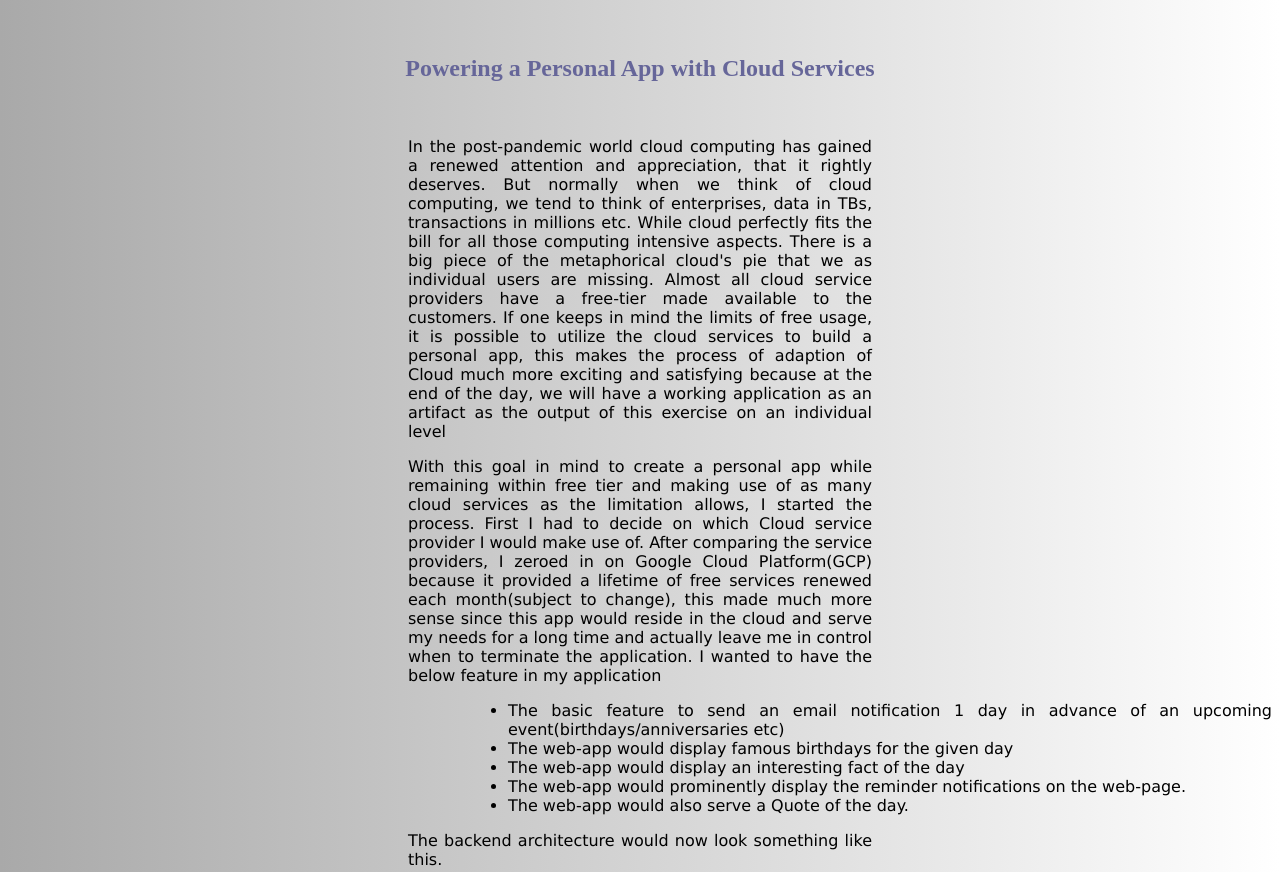
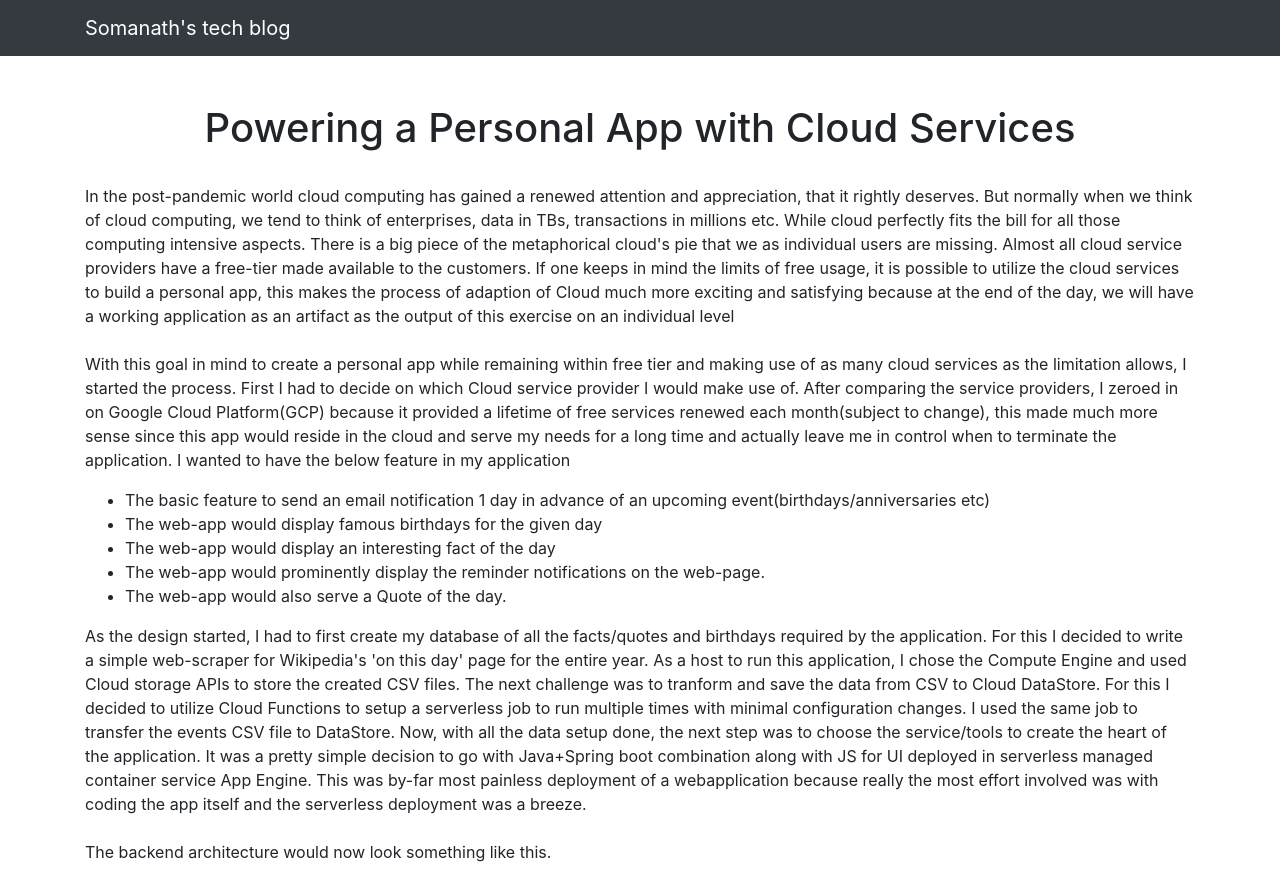
Before and after one commit to somanathghalimath/somanathghalimath.github.io, a plain HTML site: page src/gcp-web-app.html in a window 1280 px wide. Shown: the top 872 px of the page. Drawn offline with nearby package versions, Linux system fonts and the light colour scheme.

Commit message:
Update gcp-web-app.html

```diff
--- a/src/gcp-web-app.html
+++ b/src/gcp-web-app.html
@@ -1,45 +1,74 @@
 <!DOCTYPE html>
-<html>
+<html lang="en">
+
 <head>
-<title>GCP Architecture</title>
-<style>
-html {
-    min-height: 100%;
-}
 
-body {
-    background: -webkit-linear-gradient(left, #A9A9A9, #ffffff);
-    background: -o-linear-gradient(right, #A9A9A9, #ffffff);
-    background: -moz-linear-gradient(right, #A9A9A9, #ffffff);
-    background: linear-gradient(to right, #A9A9A9, #ffffff);
-    background-color: #A9A9A9;
-}
-p {
-  text-align: justify;
-  padding-left: 400px;
-  padding-right: 400px;
-  font-family: verdana;
-}
-</style>
+  <meta charset="utf-8">
+  <meta name="viewport" content="width=device-width, initial-scale=1, shrink-to-fit=no">
+  <meta name="author" content="Somanath Ghalimath">
+
+  <title>GCP Architecture</title>
+
+  <!-- Bootstrap core CSS -->
+  <link href="bootstrap/css/bootstrap.min.css" rel="stylesheet">
+
 </head>
+
 <body>
-<p>&nbsp;</p>
-<h2 style="text-align: center;"><span style="color: #666699;">Powering a Personal App with Cloud Services</span></h2>
-<p>&nbsp;</p>
-<p>In the post-pandemic world cloud computing has gained a renewed attention and appreciation, that it rightly deserves. But normally when we think of cloud computing, we tend to think of enterprises, data in TBs, transactions in millions etc. While cloud perfectly fits the bill for all those computing intensive aspects. There is a big piece of the metaphorical cloud's pie that we as individual users are missing. Almost all cloud service providers have a free-tier made available to the customers. If one keeps in mind the limits of free usage, it is possible to utilize the cloud services to build a personal app, this makes the process of adaption of Cloud much more exciting and satisfying because at the end of the day, we will have a working application as an artifact as the output of this exercise on an individual level</p>
-<p>With this goal in mind to create a personal app while remaining within free tier and making use of as many cloud services as the limitation allows, I started the process. First I had to decide on which Cloud service provider I would make use of. After comparing the service providers, I zeroed in on Google Cloud Platform(GCP) because it provided a lifetime of free services renewed each month(subject to change), this made much more sense since this app would reside in the cloud and serve my needs for a long time and actually leave me in control when to terminate the application. I wanted to have the below feature in my application</p>
-<ul style="text-align: justify; padding-left: 500px; font-family: verdana;">
-<li>The basic feature to send an email notification 1 day in advance of an upcoming event(birthdays/anniversaries etc)</li>
-<li>The web-app would display famous birthdays for the given day&nbsp;</li>
-<li>The web-app would display an interesting fact of the day&nbsp;</li>
-<li>The web-app would prominently display the reminder notifications on the web-page.</li>
-<li>The web-app would also serve a Quote of the day.</li>
-</ul>
-<p>The backend architecture would now look something like this.</p>
-<p><img style="display: block; margin-left: auto; margin-right: auto;" src="images/gcp-arch.png" alt="" width="800" height="600" /></p>
-<p>As the design started, I had to first create my database of all the facts/quotes and birthdays required by the application. For this I decided to write a simple web-scraper for Wikipedia's 'on this day' page for the entire year. As a host to run this application, I chose the Compute Engine and used Cloud storage APIs to store the created CSV files. The next challenge was to tranform and save the data from CSV to Cloud DataStore. For this I decided to utilize Cloud Functions to setup a serverless job to run multiple times with minimal configuration changes. I used the same job to transfer the events CSV file to DataStore. Now, with all the data setup done, the next step was to choose the service/tools to create the heart of the application. It was a pretty simple decision to go with Java+Spring boot combination along with JS for UI deployed in serverless managed container service App Engine. This was by-far most painless deployment of a webapplication because really the most effort involved was with coding the app itself and the serverless deployment was a breeze.</p>
-<p>A combined code for all these pieces can be found in my <a href="https://github.com/somanathghalimath/on-this-day-gcp-freetier"> GitHub repo </a></p>
-<p>The application has further scope for improvement to utilize the Cloud NLP services while remaining within the free-limits to get the best of the found trivia returned. Architecting and deploying a solution while remaining under free limits has been a satisfactory and exciting coding experience. I encourage the readers to try out these services for yourself and let your imagination drive your coding.</p>
-<p>I would welcome any comments/feedback on the application and feel free to DM me for anything. Happy Coding!</p>
+
+
+  <nav class="navbar navbar-expand-lg navbar-dark bg-dark static-top">
+    <div class="container">
+      <a class="navbar-brand" href="#">Somanath's tech blog</a>
+
+
+    </div>
+  </nav>
+
+
+  <div class="container">
+    <div class="row">
+      <div class="col-lg-12 text-center">
+        <h1 class="mt-5">Powering a Personal App with Cloud Services</h1>
+          <br>
+        <p class="text-left">In the post-pandemic world cloud computing has gained a renewed attention and appreciation, that it rightly deserves. But normally when we think of cloud computing, we tend to think of enterprises, data in TBs, transactions in millions etc. While cloud perfectly fits the bill for all those computing intensive aspects. There is a big piece of the metaphorical cloud's pie that we as individual users are missing. Almost all cloud service providers have a free-tier made available to the customers. If one keeps in mind the limits of free usage, it is possible to utilize the cloud services to build a personal app, this makes the process of adaption of Cloud much more exciting and satisfying because at the end of the day, we will have a working application as an artifact as the output of this exercise on an individual level
+            <br>
+             <br>
+With this goal in mind to create a personal app while remaining within free tier and making use of as many cloud services as the limitation allows, I started the process. First I had to decide on which Cloud service provider I would make use of. After comparing the service providers, I zeroed in on Google Cloud Platform(GCP) because it provided a lifetime of free services renewed each month(subject to change), this made much more sense since this app would reside in the cloud and serve my needs for a long time and actually leave me in control when to terminate the application. I wanted to have the below feature in my application</p>
+        <ul class="text-left">
+          <li>The basic feature to send an email notification 1 day in advance of an upcoming event(birthdays/anniversaries etc)</li>
+          <li>The web-app would display famous birthdays for the given day </li>
+            <li>The web-app would display an interesting fact of the day</li>
+          <li>The web-app would prominently display the reminder notifications on the web-page.</li>
+          <li>The web-app would also serve a Quote of the day.</li>
+        </ul>
+          <p class="text-left">
+          As the design started, I had to first create my database of all the facts/quotes and birthdays required by the application. For this I decided to write a simple web-scraper for Wikipedia's 'on this day' page for the entire year. As a host to run this application, I chose the Compute Engine and used Cloud storage APIs to store the created CSV files. The next challenge was to tranform and save the data from CSV to Cloud DataStore. For this I decided to utilize Cloud Functions to setup a serverless job to run multiple times with minimal configuration changes. I used the same job to transfer the events CSV file to DataStore. Now, with all the data setup done, the next step was to choose the service/tools to create the heart of the application. It was a pretty simple decision to go with Java+Spring boot combination along with JS for UI deployed in serverless managed container service App Engine. This was by-far most painless deployment of a webapplication because really the most effort involved was with coding the app itself and the serverless deployment was a breeze.
+           <br>
+             <br>
+            The backend architecture would now look something like this.
+          </p>
+          <img src="images/gcp-arch.png" class="img-fluid">
+          <p class="text-left">
+          A combined code for all these pieces can be found in <a href="https://github.com/somanathghalimath/on-this-day-gcp-freetier"> my GitHub repo </a>
+              <br>
+             <br>
+The application has further scope for improvement to utilize the Cloud NLP services while remaining within the free-limits to get the best of the found trivia returned. Architecting and deploying a solution while remaining under free limits has been a satisfactory and exciting coding experience. I encourage the readers to try out these services for yourself and let your imagination drive your coding.
+              <br>
+             <br>
+I would welcome any comments/feedback on the application and feel free to DM me for anything. Happy Coding!
+          </p>
+      </div>
+    </div>
+  </div>
+<br>
+             <br>
+    <br>
+             <br>
+  <!-- Bootstrap core JavaScript -->
+  <script src="jquery/jquery.slim.min.js"></script>
+  <script src="bootstrap/js/bootstrap.bundle.min.js"></script>
+
 </body>
+
 </html>
```
